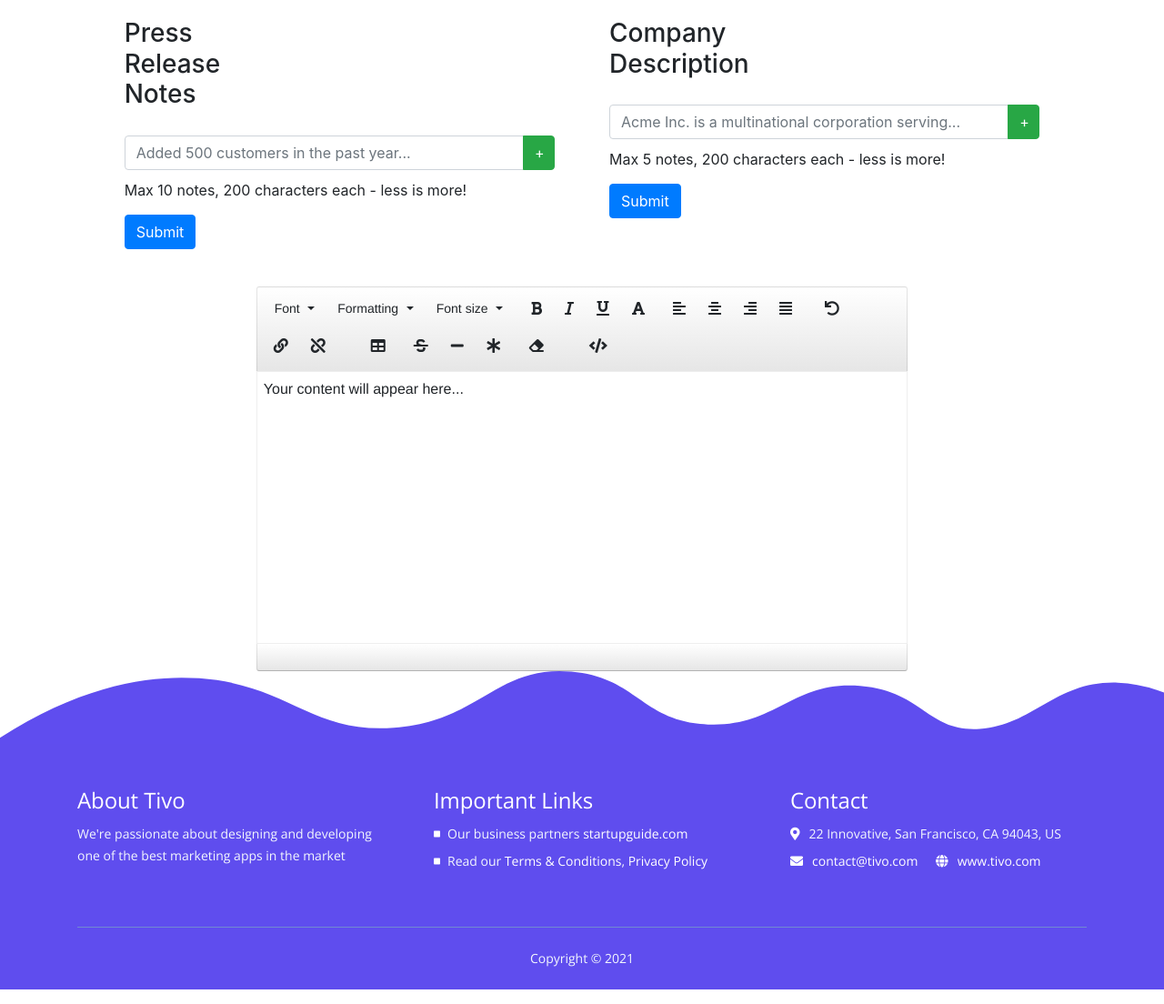
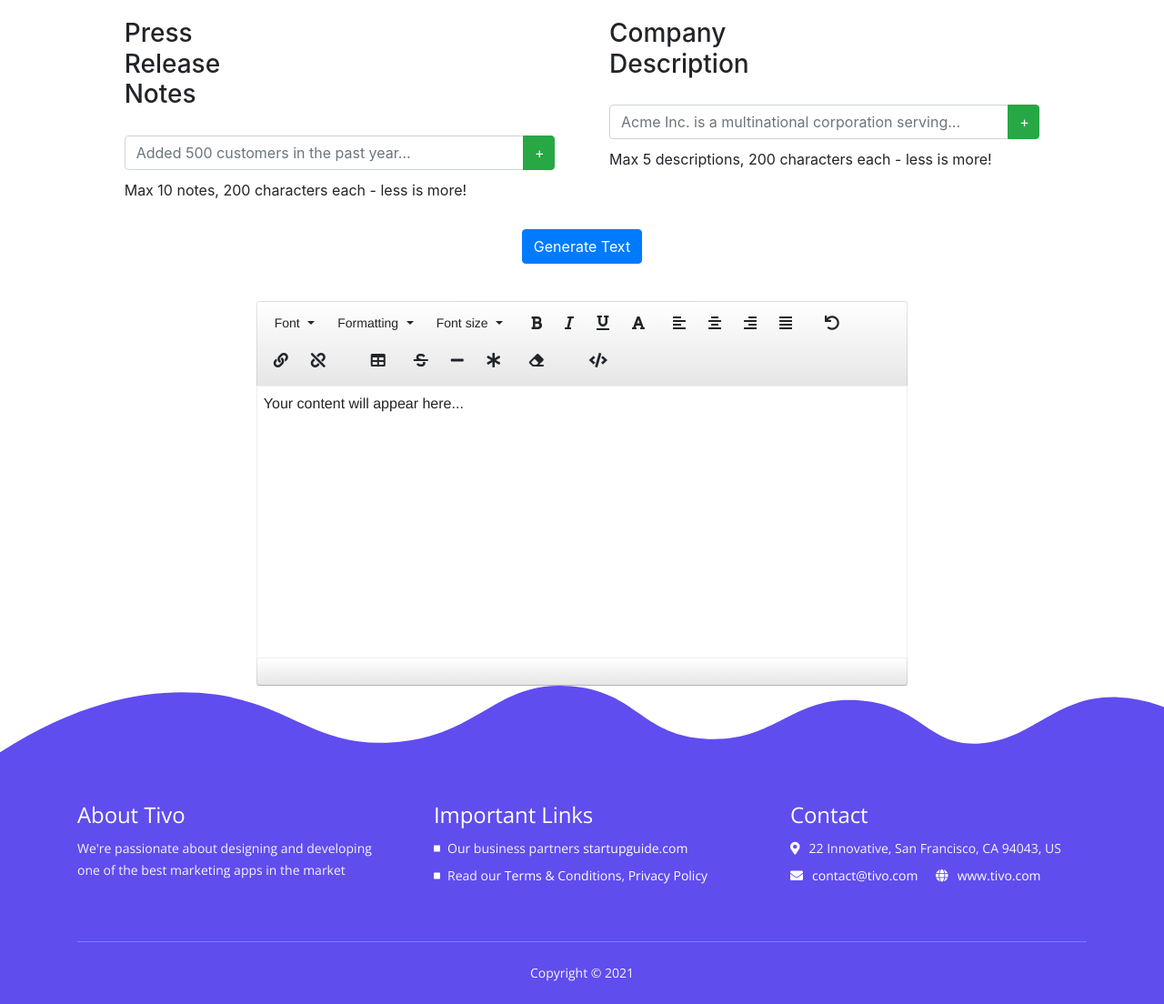
Before and after one commit to matthewbayer/Pressly, a Django app: page /app/ in a window 1280 px wide. Shown: the part 96-1200 px from the top of the page at 91% size. Run offline with Django 4.2, Linux system fonts and the light colour scheme; a user stored in the database is signed in; some libraries are stand-ins or nearby versions.

Commit message:
Edit text submission layout in app

```diff
--- a/app/static/css/styles.css
+++ b/app/static/css/styles.css
@@ -47,6 +47,9 @@ Colors:
 .addl_notes {
 	margin-top: 20px;
 }
+.addl_notes2 {
+	margin-top: 20px;
+}
 
 .margin_label {
 	display:inline-block;
@@ -56,6 +59,10 @@ Colors:
 .submit_notes {
 	 margin-top:15px;
 	 margin-bottom:15px;
+}
+
+#txtEditor {
+	margin-bottom:15px;
 }
 
 .help-block{
--- a/app/static/js/scripts.js
+++ b/app/static/js/scripts.js
@@ -427,8 +427,6 @@
     var minusButton = '<div class="input-group-append"><button class="btn btn-danger delete-field fixed-width addl_notes newsletter_note" id="basic-addon">-</button></div>';
     var plusButton =  '<div class="input-group-append"><button class="btn btn-success add-field fixed-width addl_notes newsletter_note" id="basic-addon">+</button></div>';
     var pressrelease_placeholders = ["Added 500 customers in the past year...", "Raised a Series C...", "Hired 30 new employees...", "Quote from CEO...", "Reached $1 million in revenue...", "Closed 3 new partnerships..."];
-    var pressrelease_placeholders = ["Added 500 customers in the past year...", "Raised a Series C...", "Hired 30 new employees...", "Quote from CEO...", "Reached $1 million in revenue...", "Closed 3 new partnerships..."];
-
 
 
     $('.fields').on('click', ".add-field", function() {
@@ -437,12 +435,12 @@
         var buttonToChange = inputs[inputs.length - 1];
         $(buttonToChange).replaceWith($(minusButton));
 
-        var temp = $(template).insertBefore('.help-block');
+        var temp = $(template).insertBefore('#help-block');
         var input_box = temp[0].childNodes[0];
         console.log(num_notes);
         input_box.setAttribute("placeholder", pressrelease_placeholders[last_placeholder]);
         last_placeholder = (last_placeholder + 1) % pressrelease_placeholders.length;
-        if (num_notes + 1 == max_pr_notes){
+        if (num_notes == max_pr_notes){
             temp.append(minusButton);
         }
         else{
@@ -464,4 +462,50 @@
 
     });
 
+
+    var max_company_notes = 3;
+    var last_company_placeholder = 1;
+    var company_template = '<div class="input-group"><input type="text" class="form-control  newsletter_note addl_notes2" maxlength="50"></div>';
+    var minusCompanyButton = '<div class="input-group-append"><button class="btn btn-danger delete-field2 fixed-width addl_notes2 newsletter_note" id="basic-addon">-</button></div>';
+    var plusCompanyButton =  '<div class="input-group-append"><button class="btn btn-success add-field2 fixed-width addl_notes2 newsletter_note" id="basic-addon">+</button></div>';
+    var company_placeholders = ["Acme Inc. is a multinational corporation serving...", "ABC Technologies is a Boston-based technology company...", "XYZ, LLC delivers widgets to..."];
+
+    /* Add additional text inputs for newsletter notes*/
+     function getCompanyNoteCount() {
+        return document.getElementsByClassName('form-control addl_notes2').length;
+    }
+
+    $('.fields2').on('click', ".add-field2", function() {
+        var num_notes = getCompanyNoteCount();
+        var inputs = document.getElementsByClassName('add-field2');
+        var buttonToChange = inputs[inputs.length - 1];
+        $(buttonToChange).replaceWith($(minusCompanyButton));
+
+        var temp = $(company_template).insertBefore('#help-block2');
+        var input_box = temp[0].childNodes[0];
+        console.log(num_notes);
+        input_box.setAttribute("placeholder", company_placeholders[last_placeholder]);
+        last_placeholder = (last_placeholder + 1) % company_placeholders.length;
+        if (num_notes == max_company_notes){
+            temp.append(minusCompanyButton);
+        }
+        else{
+            temp.append(plusCompanyButton);
+        }
+    });
+
+    $('.fields2').on('click', '.delete-field2', function(){
+        console.log($(this).closest('.input-group'));
+        $(this).closest('.input-group').remove();
+        var plusses = document.getElementsByClassName('add-field2');
+
+        /* If we've just deleted the last note possible, re-add the plus button */
+        if (plusses.length == 0){
+            var minuses = document.getElementsByClassName('delete-field2');
+            var buttonToChange = minuses[minuses.length - 1];
+            $(buttonToChange).replaceWith($(plusCompanyButton));
+        }
+
+    });
+
 })(jQuery);
--- a/app/templates/app.html
+++ b/app/templates/app.html
@@ -18,6 +18,8 @@
 
     <div class="form-content">
         <div class="container-fluid">
+            <form method="POST" id="logInForm" data-toggle="validator" data-focus="false">
+                {% csrf_token %}
                 <div class="row justify-content-center">
                     <div class="col-lg-5 col-xl-5 notes_col">
                         <div class="form-horizontal">
@@ -26,43 +28,43 @@
                                     <label class="h3 control-label col-md-5 margin_label">Press Release Notes</label>
                                     <div class="col-md-auto fields">
                                         <div class="input-group">
-                                        <input type="text" class="form-control addl_notes" maxlength="50" placeholder = "Added 500 customers in the past year..."/>
+                                            <input type="text" class="form-control addl_notes" maxlength="200" placeholder = "Added 500 customers in the past year..."/>
                                             <div class="input-group-append">
                                                 <button class="btn btn-success add-field fixed-width newsletter_note addl_notes" id="basic-addon">+</button>
                                             </div>
                                         </div>
-                                    <span class="help-block">Max 10 notes, 200 characters each - less is more!</span>
-                                    <div class="form-group">
-                                        <button type="submit" class="btn btn-primary next-step submit_notes">Submit</button>
+                                        <span class="help-block" id="help-block">Max 10 notes, 200 characters each - less is more!</span>
                                     </div>
                                 </div>
                             </div>
                         </div>
-                    </div> <!-- end of form -->
                     </div> <!-- end of col -->
                     <div class="col-lg-5 col-xl-5 notes_col">
                         <div class="form-horizontal">
                             <div class="form-body">
                                 <div class="form-group">
                                     <label class="h3 control-label col-md-5 margin_label">Company Description</label>
-                                <div class="col-md-auto fields">
+                                    <div class="col-md-auto fields2">
                                         <div class="input-group">
-                                        <input type="text" class="form-control addl_notes" maxlength="50" placeholder = "Acme Inc. is a multinational corporation serving..."/>
+                                            <input type="text" class="form-control addl_notes" maxlength="200" placeholder = "Acme Inc. is a multinational corporation serving..."/>
                                             <div class="input-group-append">
                                                 <button class="btn btn-success add-field2 fixed-width newsletter_note addl_notes" id="basic-addon">+</button>
                                             </div>
                                         </div>
-                                    <span class="help-block">Max 5 notes, 200 characters each - less is more!</span>
-                                    <div class="form-group">
-                                        <button type="submit" class="btn btn-primary next-step submit_notes">Submit</button>
+                                        <span class="help-block" id="help-block2">Max 5 descriptions, 200 characters each - less is more!</span>
+
                                     </div>
                                 </div>
                             </div>
                         </div>
-                    </div> <!-- end of form -->
                     </div> <!-- end of col -->
-
                 </div> <!-- end of row -->
+                <div class="row justify-content-center">
+                    <div class="form-group">
+                        <button type="submit" class="btn btn-primary next-step submit_notes">Generate Text</button>
+                    </div>
+                </div> <!-- end of row -->
+            </form> <!-- end of form -->
             <div class="row justify-content-center">
                 <div class="col-lg-7 col-xl-7 texteditor_col">
                         <textarea id="txtEditor"></textarea>
```
Lines whose indentation alone changed are shown as unchanged.
